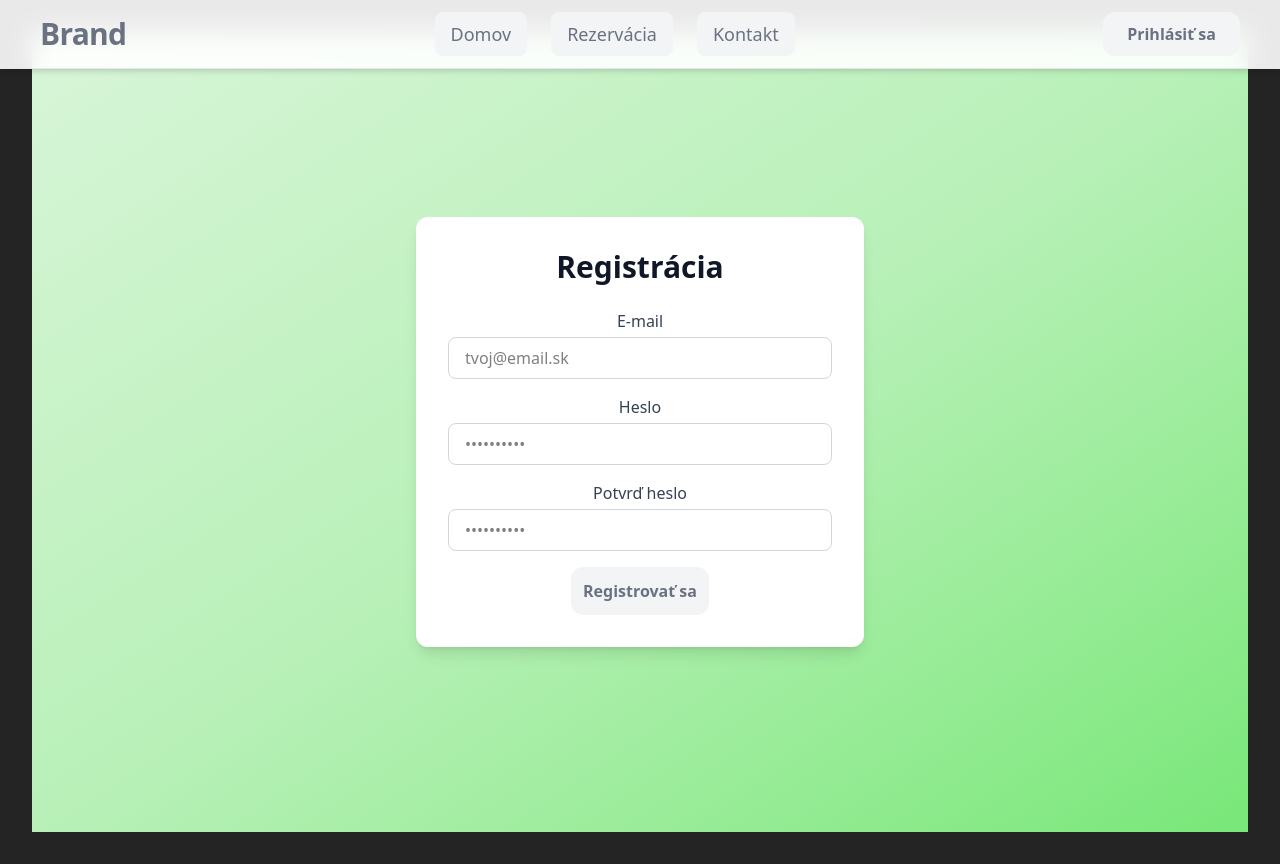
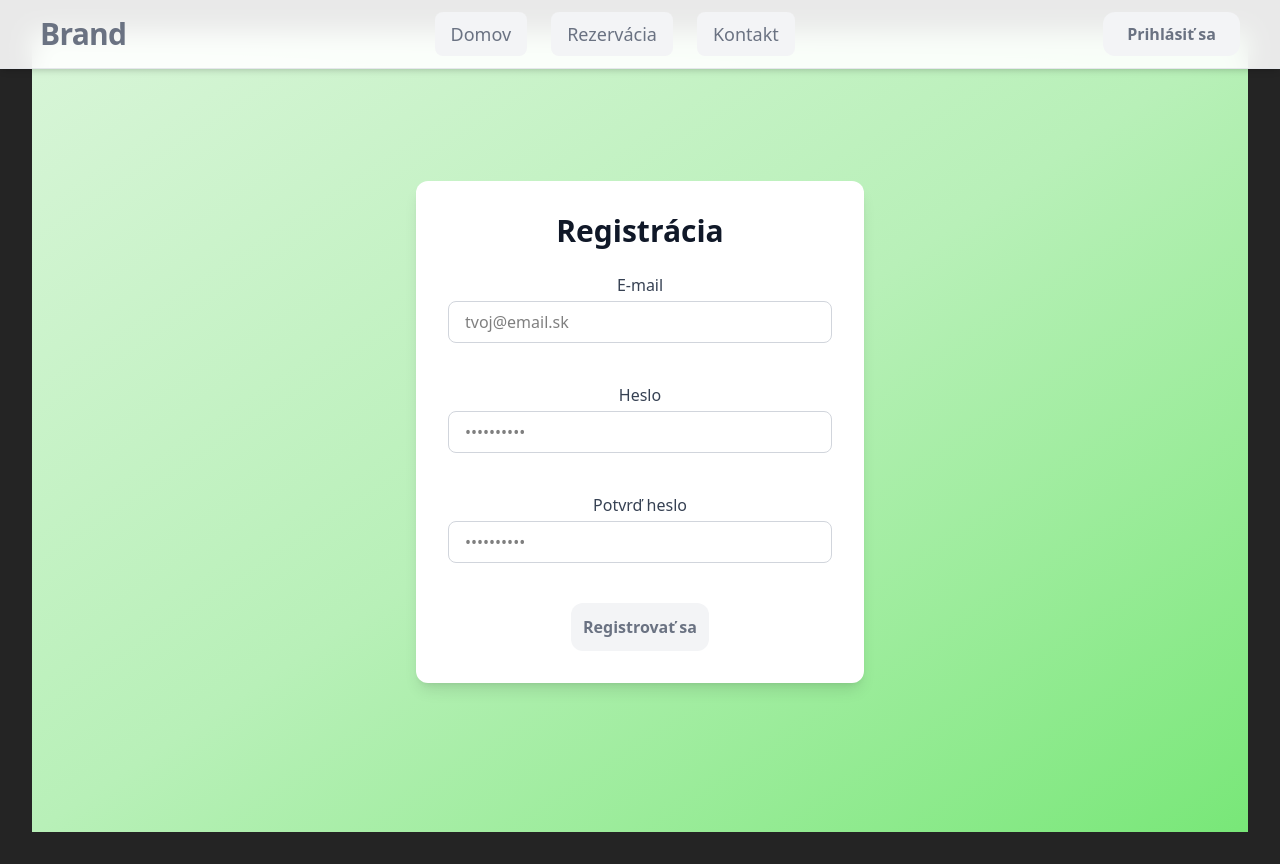
Before and after one commit to marek890/VAII, a React (Vite) app: page /register in a window 1280 px wide. Built offline with nearby package versions, Linux system fonts and the light colour scheme.

Commit message:
Finish client-side validation

```diff
--- a/src/forms/Login.tsx
+++ b/src/forms/Login.tsx
@@ -64,9 +64,10 @@ function Login() {
                   : ""
               }`}
             />
-            {emailError && (
-              <p className="text-red-500 text-sm mt-1">{emailError}</p>
-            )}
+
+            <p className="text-red-500 text-sm mt-1">
+              {emailError || "\u00A0"}
+            </p>
           </div>
 
           <div>
@@ -88,9 +89,9 @@ function Login() {
                   : ""
               }`}
             />
-            {passwordError && (
-              <p className="text-red-500 text-sm mt-1">{passwordError}</p>
-            )}
+            <p className="text-red-500 text-sm mt-1">
+              {passwordError || "\u00A0"}
+            </p>
           </div>
 
           <button
--- a/src/forms/Register.tsx
+++ b/src/forms/Register.tsx
@@ -80,9 +80,10 @@ function Register() {
               className={`w-full px-4 py-2 border border-gray-300 rounded-lg focus:outline-none focus:ring-2 focus:ring-[#78E778] text-black
               ${emailError ? "border-red-500 focus:ring-red-500" : ""}`}
             />
-            {emailError && (
-              <p className="text-red-500 text-sm mt-1">{emailError}</p>
-            )}
+
+            <p className="text-red-500 text-sm mt-1">
+              {emailError || "\u00A0"}
+            </p>
           </div>
 
           <div>
@@ -101,9 +102,10 @@ function Register() {
               className={`w-full px-4 py-2 border border-gray-300 rounded-lg focus:outline-none focus:ring-2 focus:ring-[#78E778] text-black
               ${passwordError ? "border-red-500 focus:ring-red-500" : ""}`}
             />
-            {passwordError && (
-              <p className="text-red-500 text-sm mt-1">{passwordError}</p>
-            )}
+
+            <p className="text-red-500 text-sm mt-1">
+              {passwordError || "\u00A0"}
+            </p>
           </div>
 
           <div>
@@ -124,16 +126,17 @@ function Register() {
               className={`w-full px-4 py-2 border border-gray-300 rounded-lg focus:outline-none focus:ring-2 focus:ring-[#78E778] text-black
               ${confirmError ? "border-red-500 focus:ring-red-500" : ""}`}
             />
-            {confirmError && (
-              <p className="text-red-500 text-sm mt-1">{confirmError}</p>
-            )}
+            <p className="text-red-500 text-sm mt-1">
+              {confirmError || "\u00A0"}
+            </p>
           </div>
 
           <button
             type="submit"
             className="px-3 py-3 rounded-xl bg-gray-100 text-gray-500
            font-semibold transition-all duration-200
-           hover:bg-[#78e778] hover:!text-white hover:shadow-lg mx-auto block"
+           hover:bg-[#78e778] hover:!text-white hover:shadow-lg mx-auto block disabled:opacity-50"
+            disabled={!!emailError || !!passwordError || !!confirmError}
           >
             Registrovať sa
           </button>
```
